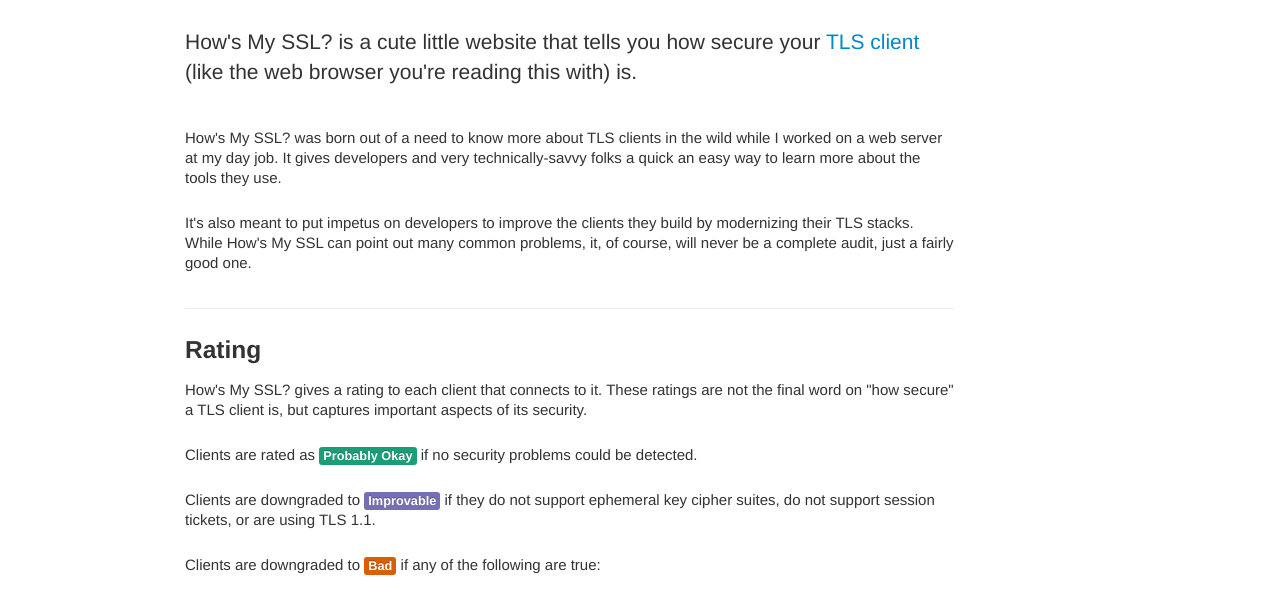
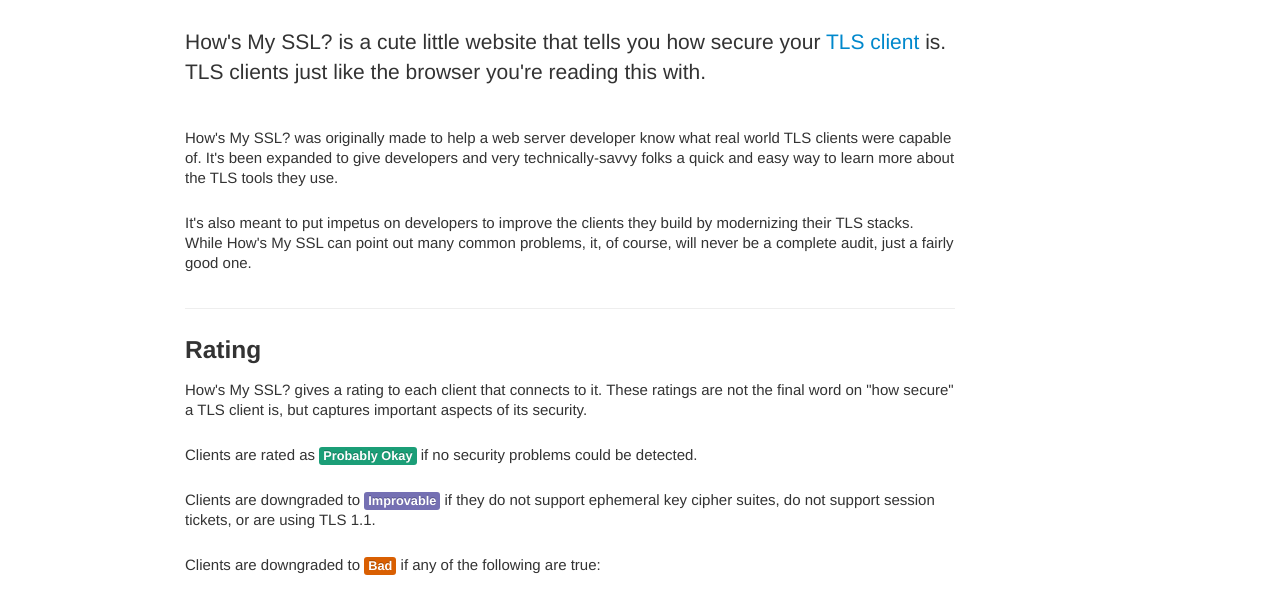
Before and after one commit to jmhodges/howsmyssl, a plain HTML site: page static/about.html in a window 1280 px wide. Shown: the part 143-740 px from the top of the page. Drawn offline with nearby package versions, Linux system fonts and the light colour scheme; files that its build step writes are made by us from their sources; files whose address does not match are found by name.

Commit message:
intro about.html better

```diff
--- a/static/about.html
+++ b/static/about.html
@@ -76,14 +76,16 @@
         <div class="page-header">
           <h1>About this site</h1>
         </div>
-        <p class="lead">How's My SSL? is a cute little website that tells you
-          how secure your <a href="#tls-vs-ssl">TLS client</a> (like the web browser
-          you're reading this with) is.</p>
+        <p class="lead">How's My SSL? is a cute little website that
+          tells you how secure your <a href="#tls-vs-ssl">TLS
+          client</a> is. TLS clients just like the browser you're
+          reading this with.</p>
 
-        <p>How's My SSL? was born out of a need to know more about TLS clients
-          in the wild while I worked on a web server at my day job. It gives
-          developers and very technically-savvy folks a quick an easy way to
-          learn more about the tools they use.</p>
+        <p>How's My SSL? was originally made to help a web server
+          developer know what real world TLS clients were capable
+          of. It's been expanded to give developers and very
+          technically-savvy folks a quick and easy way to learn more
+          about the TLS tools they use.</p>
 
         <p>It's also meant to put impetus on developers to improve the clients
           they build by modernizing their TLS stacks. While How's My SSL can
```
